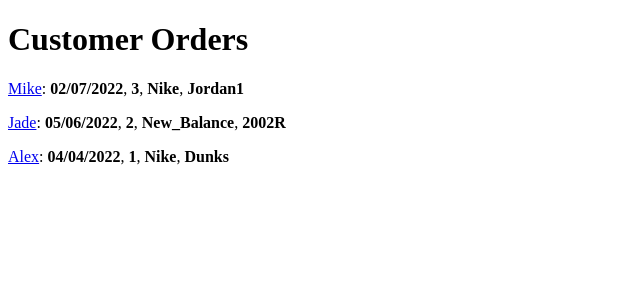
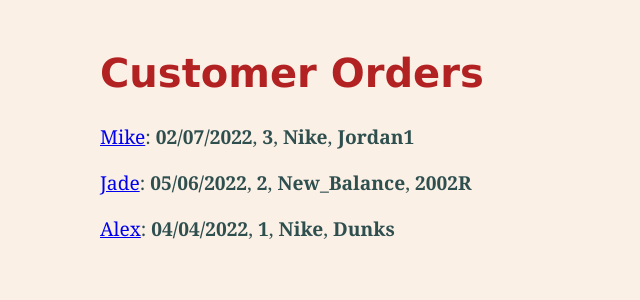
Before and after one commit to ajurgar/flask_lab, a Flask app: page /orders in a window 1280 px wide. Shown: the top 300 px of the page, without its empty margins (0-640 px from the left). Run offline with Flask 2, Linux system fonts and the light colour scheme.

Commit message:
extensions added

```diff
--- /dev/null
+++ b/static/style.css
@@ -0,0 +1,17 @@
+body {
+    background: Linen;
+    margin-top: 50px;
+    margin-left: 100px;
+    }
+
+    p {
+        font-family: Georgia, serif;
+        font-size: 1.2em;
+        color: DarkSlateGray;
+        }
+
+      h1 {
+        font-family: Verdana, Geneva, sans-serif;
+        font-size: 2.5em;
+        color: FireBrick;
+        }
--- a/templates/index.html
+++ b/templates/index.html
@@ -4,6 +4,7 @@
     <meta charset="UTF-8">
     <meta http-equiv="X-UA-Compatible" content="IE=edge">
     <meta name="viewport" content="width=device-width, initial-scale=1.0">
+        <link rel="stylesheet" href="{{ url_for('static', filename='style.css') }}">
     <title>  {{ title }} </title>
 </head>
 <body>
--- a/templates/order.html
+++ b/templates/order.html
@@ -4,6 +4,7 @@
     <meta charset="UTF-8">
     <meta http-equiv="X-UA-Compatible" content="IE=edge">
     <meta name="viewport" content="width=device-width, initial-scale=1.0">
+    <link rel="stylesheet" href="{{ url_for('static', filename='order.css') }}">
     <title> My Order {{ title }}</title>
 </head>
 <body>
```
Also changed, not shown: static/order.css (added, +17 -0 lines).
